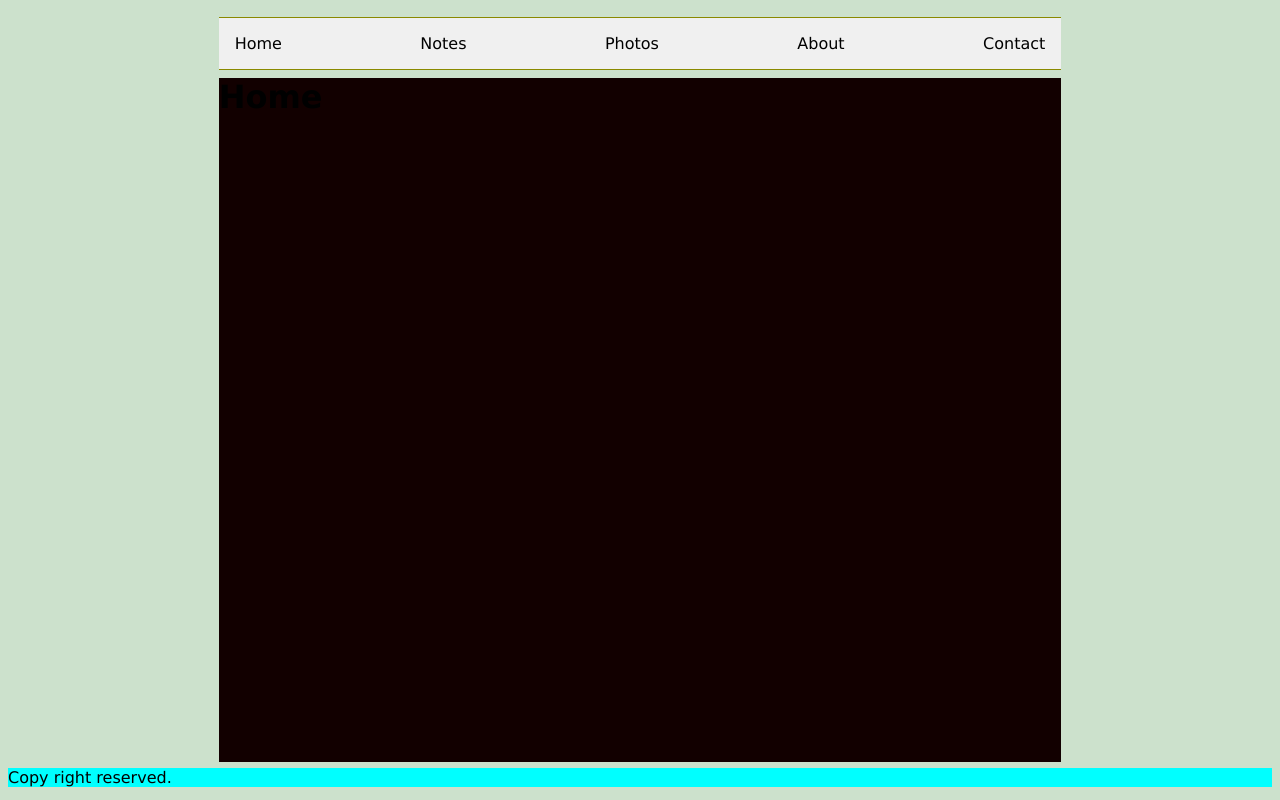
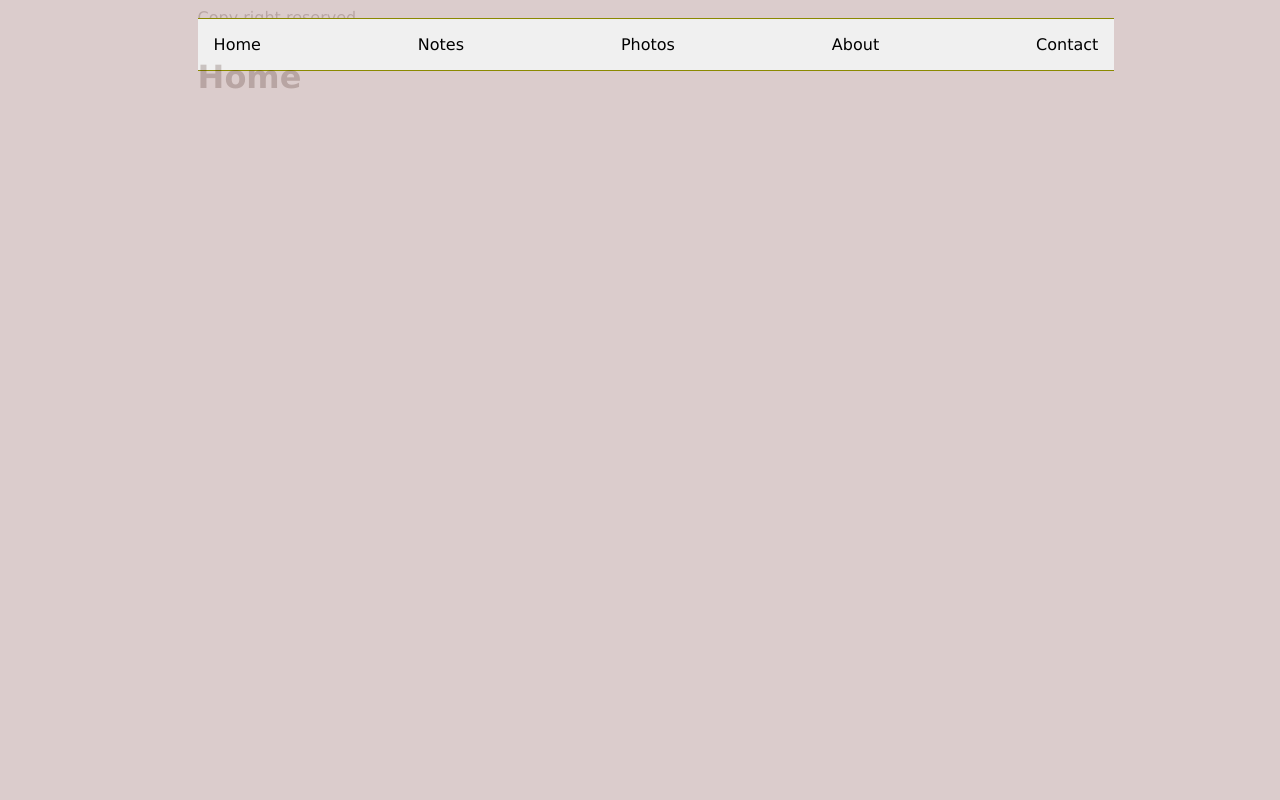
Before and after one commit to naveenquodras/my-react-app, a React (Vite) app: page / in a window 1280 px wide. Built offline with nearby package versions, Linux system fonts and the light colour scheme; the HTML template or start-up script is replaced by a standard one.

Commit message:
Commit on 15.May.2026.

```diff
--- a/src/App.css
+++ b/src/App.css
@@ -30,8 +30,13 @@ Hue     Color
 
 */
 
-body{
-  background-color: oklch(0.2 0.8 100 / 0.2);
+body {
+  background-color: oklch(0.2 0.2 10 / 0.2);
+
+}
+
+div {
+  color : oklch(0.2 0.2 100 / 0.2);
 }
 
 h1,
@@ -56,6 +61,28 @@ button {
   min-width: 5rem;
 }
 
+.app {
+  position: relative;
+  margin-left: auto;
+  margin-right: auto;
+  width : 70%;
+  min-width: 600px;
+}
+
+.header {
+  position: absolute;
+  top : 10px;
+  width: 100%;
+
+}
+
+.main {
+  position:absolute;
+  top : 50px;
+  min-height: 600px;
+}
+
+/*
 @scope(.app) {
 
   :scope {
@@ -68,34 +95,23 @@ button {
       grid-template-columns: 1fr 4fr 1fr;
       grid-template-rows: 70px 1fr 30px;
       align-items: center;
-      /* justify-content: center;  */
-      /* overflow: auto; */
-      /* background-color: var(--app-background-color); */
-      /* min-width: 100%; */
+
       height: 98vh;
   }
 
   .header {
     grid-area: header;
     grid-column: 2;
-    /* position:fixed; */
-    /* top : 0; */
-    /* left : 0; */
-    /* height : var(--app-header-height); */
-    /* width: 100vw; */
-    /* background-color: rgb(4, 98, 66); */
+
   }
 
   .main {
     grid-area: main;
-    /* position: relative; */
-    /* top : var(--app-header-height); */
-    /* grid-row: 2; */
+
     grid-column: 2;
     background-color: oklch(0.1 0.1 80);
     width: 100%;
     height: 100%;
-    /* max-height: calc(100% - var(--app-header-height)); */
     overflow: hidden;
   }
 
@@ -103,7 +119,7 @@ button {
     grid-area: footer;
     background-color: aqua;
   }
-}
+} */
 
 .icon {
   width: 20px;
--- a/src/modules/app/menu.css
+++ b/src/modules/app/menu.css
@@ -10,6 +10,7 @@
     border-top : 1px solid oklch(0.6 0.5 115);
     border-bottom: 1px solid oklch(0.6 0.5 115);
     min-width: 50%;
+    width: 100%;
 }
 
 .menu-item-link {
--- a/src/modules/notes/noteEditor/noteEditor.tsx
+++ b/src/modules/notes/noteEditor/noteEditor.tsx
@@ -75,7 +75,7 @@ export default function NoteEditor({note, open = false, onClose, onNoteSaved, co
         <>
         <dialog ref={dialogRef} className="note-editor" onClose={handleClose}>
             <div className="content">
-                <div className="note-editor-header"> <b> New Note </b> </div>
+                <div className="note-editor-header"> <b> Add Note </b> </div>
                 <div className="note-editor-main form-fields">
                     <div className="form-field-group">
                         <label htmlFor="title"> Title:</label>
--- a/src/modules/notes/notesHeader.tsx
+++ b/src/modules/notes/notesHeader.tsx
@@ -16,7 +16,7 @@ export default function NotesHeader({onNoteSaved} : NotesHeaderProps) {
 
     return (
         <>
-            <button onClick={onNewNote}>New Note</button>
+            <button onClick={onNewNote}>Add Note</button>
             <NoteEditor open={isEditorOpen} context="createNote" onClose={onClose} onNoteSaved={onNoteSaved} />
         </>
     );
```
